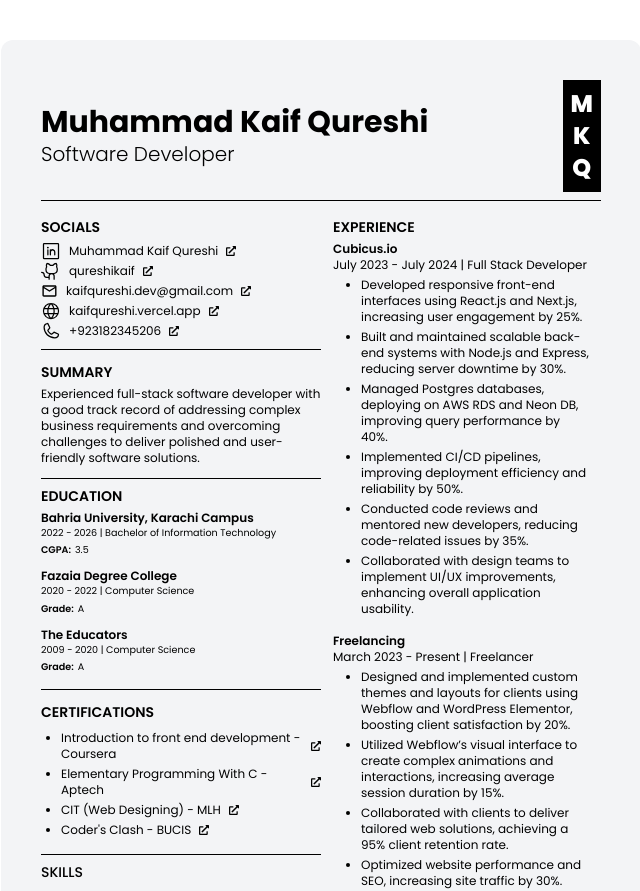
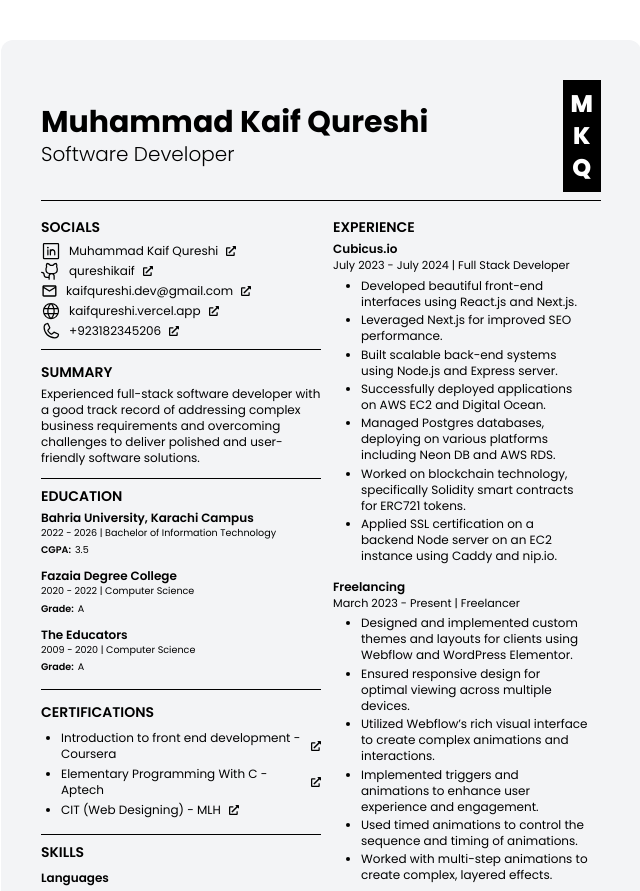
Before and after one commit to qureshikaif/my-resume, a Next.js app: page / in a window 1280 px wide. Shown: the top 891 px of the page, without its empty margins (319-959 px from the left). Built offline with nearby package versions, Linux system fonts and the light colour scheme.

Commit message:
updated info

```diff
--- a/app/page.tsx
+++ b/app/page.tsx
@@ -141,10 +141,10 @@ const certifications = [
     name: "CIT (Web Designing) - MLH",
     url: "https://drive.google.com/file/d/1AK_re7r0VUxKixzOSGxZsxl6J-8vPaWb/view?usp=drive_link",
   },
-  {
-    name: "Coder's Clash - BUCIS",
-    url: "https://drive.google.com/file/d/1gI4aNP7Ytrcosb1pjO3Bix9qSZYdQQX_/view?usp=drivesdk",
-  },
+  // {
+  //   name: "Coder's Clash - BUCIS",
+  //   url: "https://drive.google.com/file/d/1gI4aNP7Ytrcosb1pjO3Bix9qSZYdQQX_/view?usp=drivesdk",
+  // },
 ];
 
 const skills = {
@@ -180,25 +180,42 @@ const experiences = [
     name: "Cubicus.io",
     date: "July 2023 - July 2024",
     designation: "Full Stack Developer",
+    // list: [
+    //   "Developed responsive front-end interfaces using React.js and Next.js, increasing user engagement by 25%.",
+    //   "Built and maintained scalable back-end systems with Node.js and Express, reducing server downtime by 30%.",
+    //   "Managed Postgres databases, deploying on AWS RDS and Neon DB, improving query performance by 40%.",
+    //   "Implemented CI/CD pipelines, improving deployment efficiency and reliability by 50%.",
+    //   "Conducted code reviews and mentored new developers, reducing code-related issues by 35%.",
+    //   "Collaborated with design teams to implement UI/UX improvements, enhancing overall application usability.",
+    // ],
     list: [
-      "Developed responsive front-end interfaces using React.js and Next.js, increasing user engagement by 25%.",
-      "Built and maintained scalable back-end systems with Node.js and Express, reducing server downtime by 30%.",
-      "Managed Postgres databases, deploying on AWS RDS and Neon DB, improving query performance by 40%.",
-      "Implemented CI/CD pipelines, improving deployment efficiency and reliability by 50%.",
-      "Conducted code reviews and mentored new developers, reducing code-related issues by 35%.",
-      "Collaborated with design teams to implement UI/UX improvements, enhancing overall application usability.",
+      "Developed beautiful front-end interfaces using React.js and Next.js.",
+      "Leveraged Next.js for improved SEO performance.",
+      "Built scalable back-end systems using Node.js and Express server.",
+      "Successfully deployed applications on AWS EC2 and Digital Ocean.",
+      "Managed Postgres databases, deploying on various platforms including Neon DB and AWS RDS.",
+      "Worked on blockchain technology, specifically Solidity smart contracts for ERC721 tokens.",
+      "Applied SSL certification on a backend Node server on an EC2 instance using Caddy and nip.io.",
     ],
   },
   {
     name: "Freelancing",
     date: "March 2023 - Present",
     designation: "Freelancer",
+    // list: [
+    //   "Designed and implemented custom themes and layouts for clients using Webflow and WordPress Elementor, boosting client satisfaction by 20%.",
+    //   "Utilized Webflow’s visual interface to create complex animations and interactions, increasing average session duration by 15%.",
+    //   "Collaborated with clients to deliver tailored web solutions, achieving a 95% client retention rate.",
+    //   "Optimized website performance and SEO, increasing site traffic by 30%.",
+    //   "Integrated third-party APIs and services, enhancing website functionality and user experience by 25%.",
+    // ],
     list: [
-      "Designed and implemented custom themes and layouts for clients using Webflow and WordPress Elementor, boosting client satisfaction by 20%.",
-      "Utilized Webflow’s visual interface to create complex animations and interactions, increasing average session duration by 15%.",
-      "Collaborated with clients to deliver tailored web solutions, achieving a 95% client retention rate.",
-      "Optimized website performance and SEO, increasing site traffic by 30%.",
-      "Integrated third-party APIs and services, enhancing website functionality and user experience by 25%.",
+      "Designed and implemented custom themes and layouts for clients using Webflow and WordPress Elementor.",
+      "Ensured responsive design for optimal viewing across multiple devices.",
+      "Utilized Webflow’s rich visual interface to create complex animations and interactions.",
+      "Implemented triggers and animations to enhance user experience and engagement.",
+      "Used timed animations to control the sequence and timing of animations.",
+      "Worked with multi-step animations to create complex, layered effects.",
     ],
   },
 ];
@@ -230,11 +247,11 @@ const projects = [
     url: "https://grandcercle.asban.dev",
     techStack: ["WordPress Elementor | ", "Custom CSS"],
     description:
-      "Grande Cercle is a conference information site. Created with WordPress Elementor and custom CSS for responsive and interactive design. This website is fully responsives for all screen sizes.",
+      "Grande Cercle is a conference information site. Created with WordPress Elementor and custom CSS for responsive and interactive design. This website is fully responsive for all screen sizes.",
   },
   {
     name: "Pixpel.io",
-    url: "https://pixpel.io",
+    url: "https://drive.google.com/file/d/1bstIH9HEFoKuif-Zar26aD6VgCI8Zvir/view?usp=sharing",
     techStack: ["React Native | ", "Native Base"],
     description:
       "Pixpel.io is a web3 gaming and cryptocurrency platform. Built with React Native and Native Base. This project uses Nativewind for styling along with Native Base for UI components.",
@@ -345,7 +362,7 @@ export default function Home() {
             </div>
             <Divider className="my-2 h-[0.5px]" />
             <div>
-              <h1 className="uppercase text-sm font-medium my-2">Skills</h1>
+              <h1 className="uppercase text-sm font-semibold my-2">Skills</h1>
               <div className="mb-4">
                 <h2 className="text-xs font-semibold">Languages</h2>
                 <ul className="flex gap-y-2 flex-wrap list-disc ps-5 gap-x-5 mt-2">
@@ -414,13 +431,13 @@ export default function Home() {
               <div key={index} className="my-1">
                 <div>
                   <h1 className="text-xs font-semibold">{experience.name}</h1>
-                  <p className="text-xs mb-1">
+                  <p className="text-[0.7rem] mb-1">
                     {experience.date} | {experience.designation}
                   </p>
                 </div>
                 <ul className="text-xs list-disc pl-7">
                   {experience.list.map((list, index) => (
-                    <li key={index} className="mb-1">
+                    <li key={index} className="mb-[0.15rem]">
                       {list}
                     </li>
                   ))}
@@ -430,7 +447,7 @@ export default function Home() {
             ))}
             <div>
               <div>
-                <h1 className="font-semibold text-sm mb-2 mt-5">PROJECTS</h1>
+                <h1 className="font-semibold text-sm mb-2 mt-3">PROJECTS</h1>
                 {/* <h2 className="text-sm font-semibold mt-2">Web Apps</h2> */}
                 <ul className="list-disc pl-7 space-y-1">
                   {projects.map((project, index) => (
```
